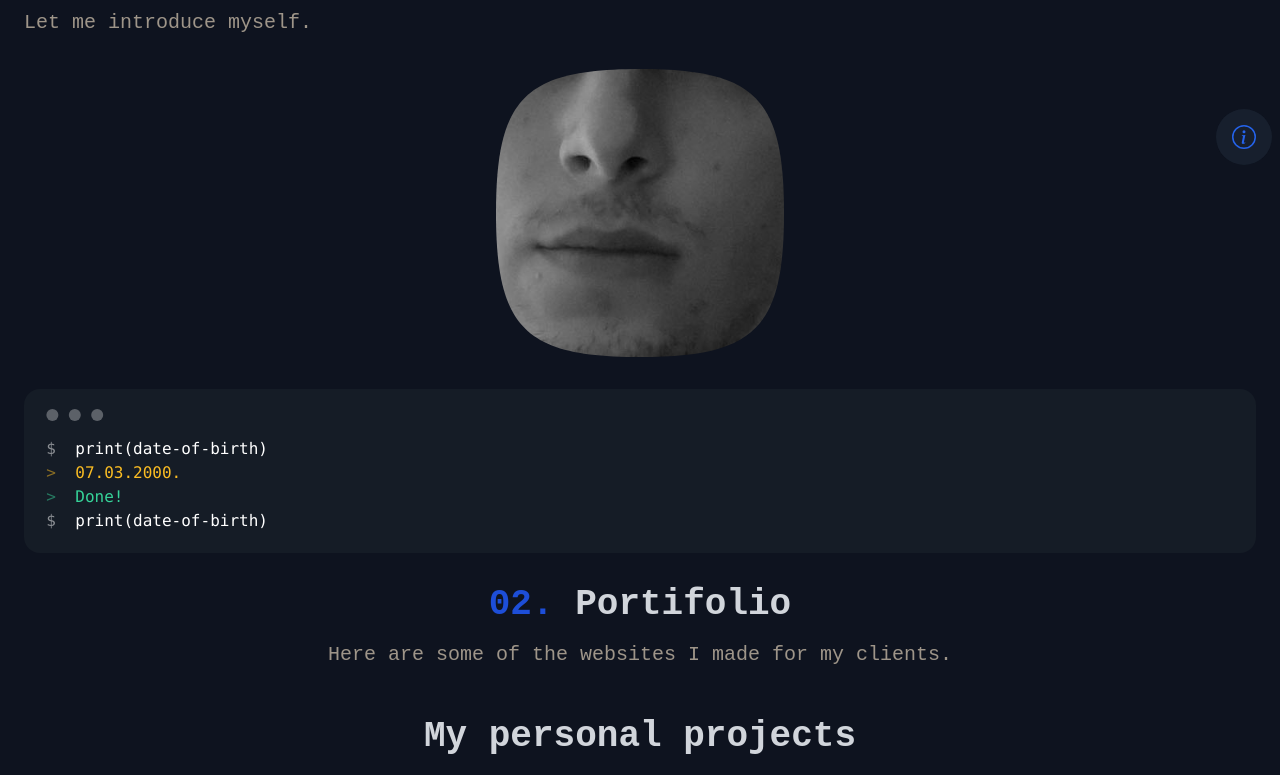
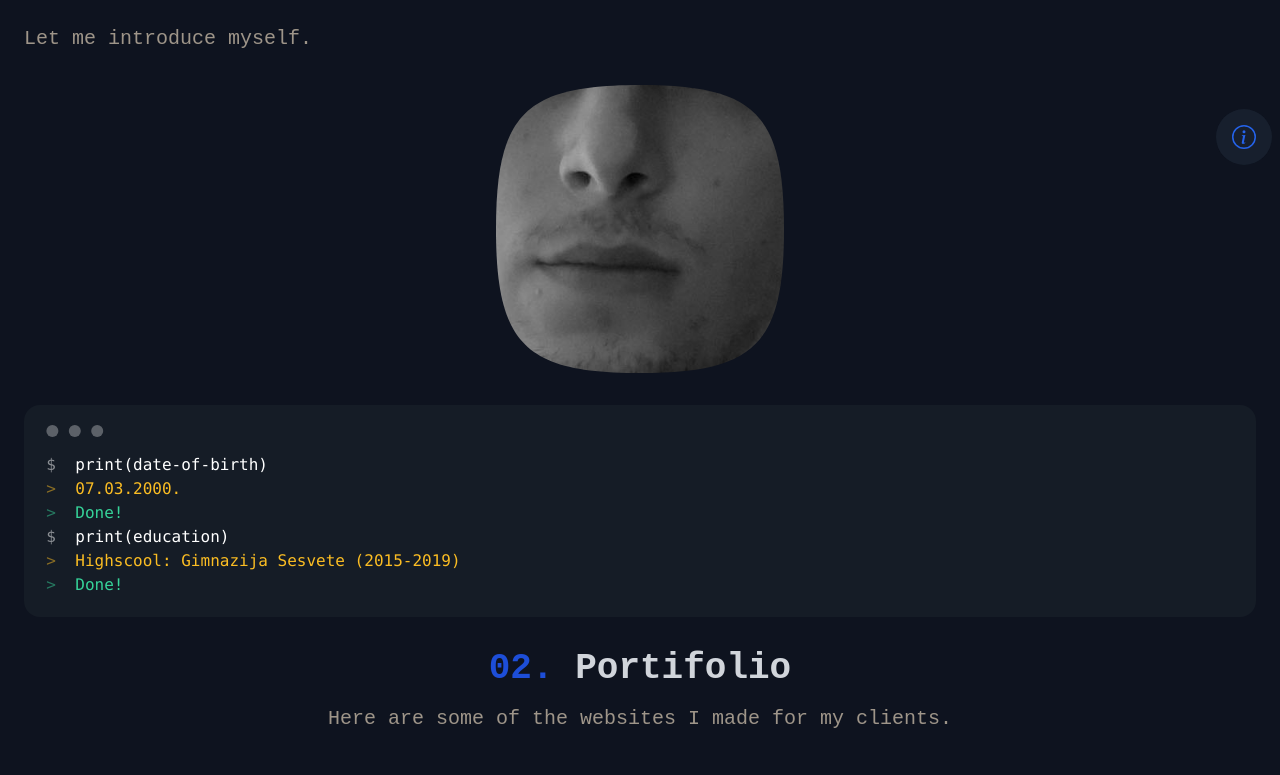
Before and after one commit to Kristijan007v/app, a Next.js app: page / in a window 1280 px wide. Shown: the part 619-1394 px from the top of the page. Built offline with nearby package versions, Linux system fonts and the light colour scheme.

Commit message:
Added grayscale off on image hover, hero section addtional gap, added content to about code block

```diff
--- a/components/Sections/About/About.js
+++ b/components/Sections/About/About.js
@@ -14,7 +14,7 @@ export default function About() {
       <div className="relative h-72 w-full">
         <Image
           priority
-          className="mask mask-squircle grayscale"
+          className="mask mask-squircle grayscale hover:grayscale-0"
           alt={"Article Image"}
           src={"/images/my_photo.webp"}
           layout="fill"
@@ -32,7 +32,13 @@ export default function About() {
           <code>Done!</code>
         </pre>
         <pre data-prefix="$">
-          <code>print(date-of-birth)</code>
+          <code>print(education)</code>
+        </pre>
+        <pre data-prefix=">" className="text-warning">
+          <code>Highscool: Gimnazija Sesvete (2015-2019)</code>
+        </pre>
+        <pre data-prefix=">" className="text-success">
+          <code>Done!</code>
         </pre>
       </div>
     </>
--- a/components/Sections/HeroHeader/HeroHeader.js
+++ b/components/Sections/HeroHeader/HeroHeader.js
@@ -19,8 +19,8 @@ export default function HeroHeader() {
           got in love with Tailwind CSS and just loves to programm stuff. Python
           all the way. 😊
         </p>
-        <ButtonDefault text={"Check out my blog"} />
       </div>
+      <ButtonDefault text={"Check out my blog"} />
       <LinkDefault text={"Scroll down to find out more"} align={"center"} />
     </>
   );
```
